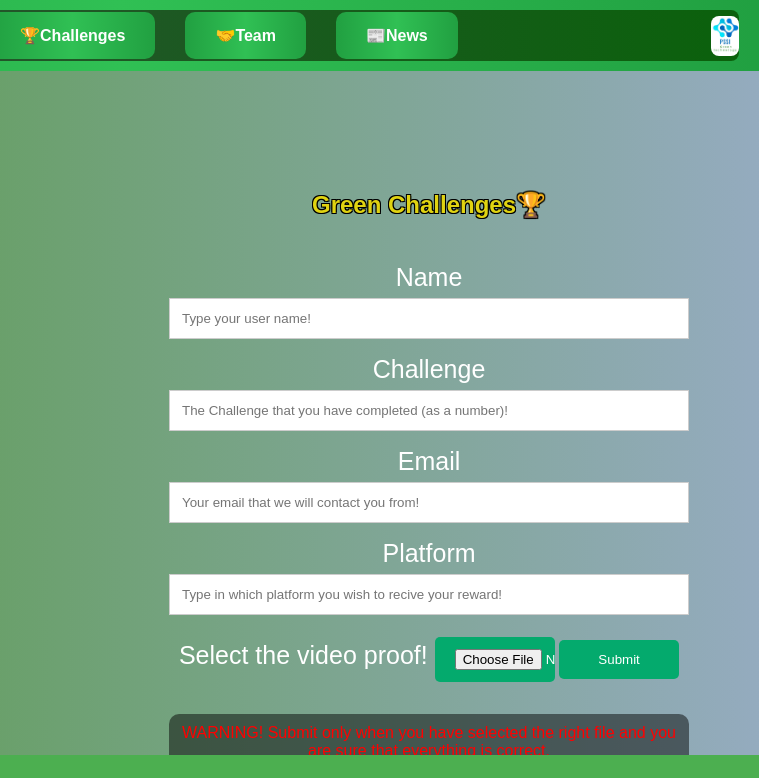
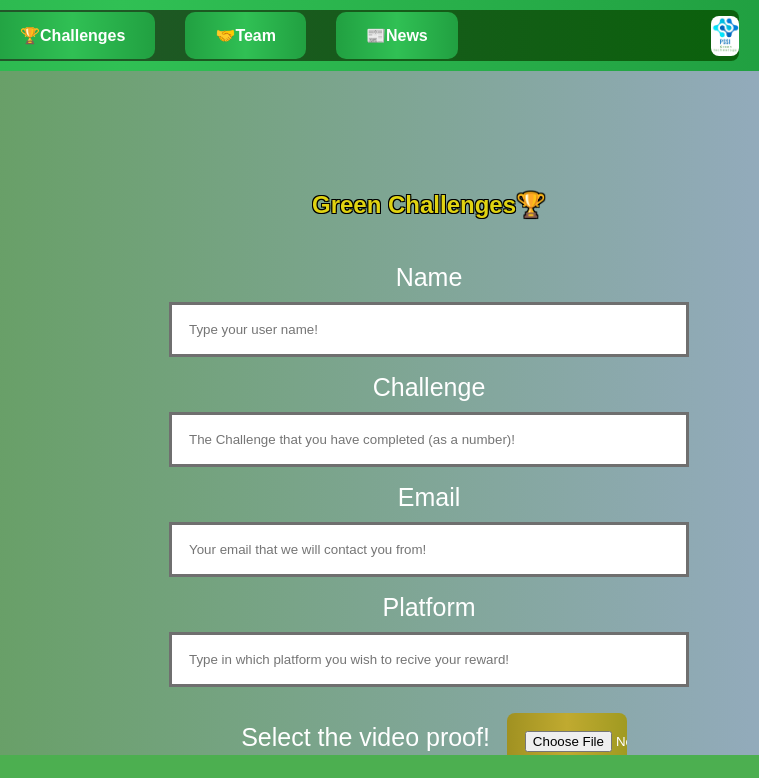
Before and after one commit to STDyulgerov22/PSSI, a plain HTML site: page Pages/send.html in a window 1280 px wide. Shown: the top 778 px of the page, 521-1280 px from the left. Drawn offline with Linux system fonts and the light colour scheme.

Commit message:
send page input fix

```diff
--- a/styles/news.css
+++ b/styles/news.css
@@ -1,4 +1,5 @@
 body {
+  background: linear-gradient(90deg, rgb(230, 215, 233),rgb(102, 159, 99),rgb(155, 173, 204));
     font-family: Arial, Helvetica, sans-serif;
     margin: 0;
     display: flex;
--- a/styles/send.css
+++ b/styles/send.css
@@ -26,6 +26,7 @@ html, body {
 
 /* Body styling */
 body {
+  background: linear-gradient(90deg, rgb(230, 215, 233),rgb(102, 159, 99),rgb(155, 173, 204));
   font-family: Arial, sans-serif;
   display: flex;
   flex-direction: column;
@@ -167,6 +168,7 @@ h2{
          1px  1px 0 #000;
 }
 label{
+  padding: 10px;
   font-size: 25px;
   color: #ffffff;
 }
@@ -195,29 +197,40 @@ label{
 /* Input styles */
 input[type=text], select, textarea, input[type=email], input[type=submit], input[type=file] {
   width: 100%;
-  padding: 12px;
-  border: 1px solid #ccc;
-  margin-top: 6px;
+  padding: 17px;
+  border: 3px solid #6f6f6f;
+  margin-top: 10px;
   margin-bottom: 16px;
   resize: vertical;
 }
 
-input[type=submit], input[type=file] {
-  background-color: #04AA6D;
+input[type=submit] {
+  background: linear-gradient(90deg, rgb(33, 160, 65), rgb(48, 192, 84), rgb(33, 160, 65));
   color: white;
-  padding: 12px 20px;
+  margin-left: 10px;
+  padding: 20px;
   border: none;
   cursor: pointer;
-  border-radius: 5px;
+  border-radius: 8px;
+  width: 15vh;
+  transition: background-color 0.3s;
+}
+
+input[type=file] {
+  background: linear-gradient(90deg, rgb(160, 145, 33), rgb(192, 170, 48), rgb(160, 154, 33));
+  color: white;
+  padding: 18px;
+  border: none;
+  cursor: pointer;
+  border-radius: 8px;
   width: 15vh;
   transition: background-color 0.3s;
 }
 
 input[type=submit]:hover, input[type=file]:hover {
-  background-color: #45a049;
+  background: linear-gradient(90deg, rgb(90, 76, 75), rgb(192, 79, 48), rgb(81, 29, 17));
 }
 
-/* Footer styling */
 footer {
   background-color: #4CAF50;
   color: white;
@@ -225,6 +238,7 @@ footer {
   padding: 10px 0;
   margin-top: auto;
 }
+
 #image
 {
   width: 70%;
--- a/styles/styles.css
+++ b/styles/styles.css
@@ -25,6 +25,7 @@
   /* Hide scroll bar - end*/
 
 body {
+  background: linear-gradient(90deg, rgb(230, 215, 233),rgb(102, 159, 99),rgb(155, 173, 204));
     display: flex;
     flex-direction: column;
     margin: 0;
@@ -42,7 +43,7 @@ header {
     align-items: center;
     width: auto;
 }
-/* Add this to your existing CSS */
+
 .hidden-header {
     transform: translateY(-100%);
     transition: transform 0.3s ease-in-out;
```
